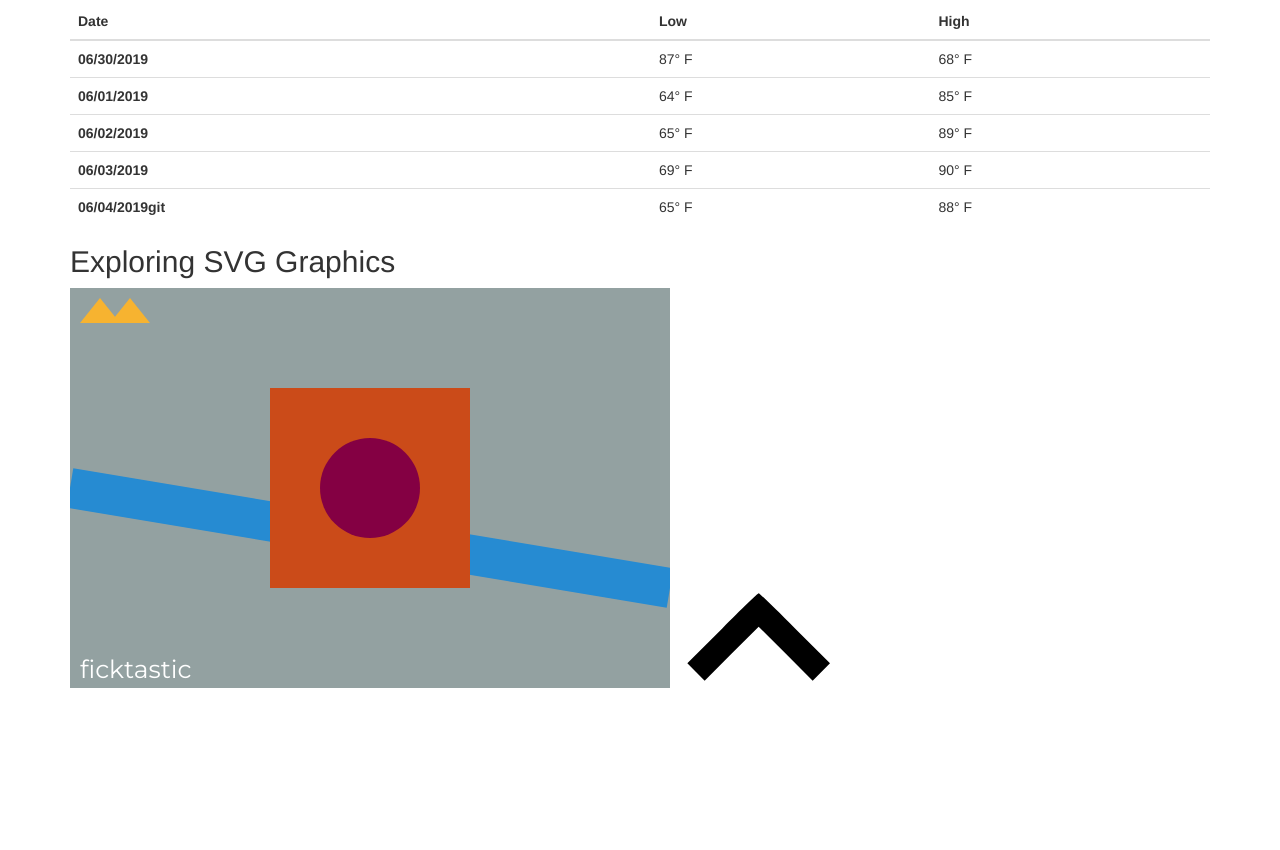
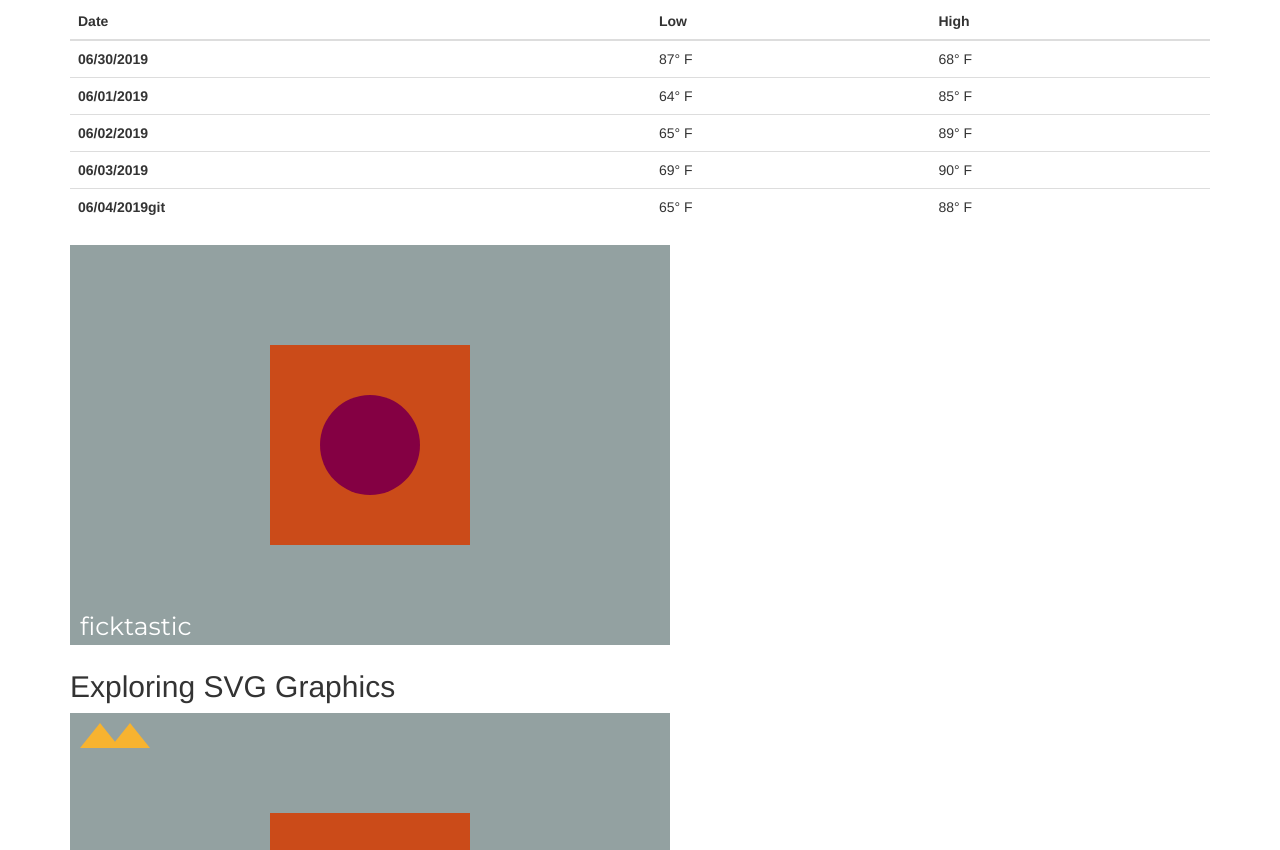
Before and after one commit to bnkfick/D3-Bar-Chart, a website: page builds/d3/index.html in a window 1280 px wide. Shown: the part 466-1316 px from the top of the page. Before the commit the page ends 1159 px from the top, so only its background shows below. Drawn offline with Linux system fonts and the light colour scheme.

Commit message:
added svg with d3 from script.js

```diff
--- a/builds/d3/index.html
+++ b/builds/d3/index.html
@@ -97,7 +97,7 @@
       </table>
 
       <div id="viz"></div>
-
+      <div id="d3draw"></div>
       <h2>Exploring SVG Graphics</h2>
 
       <div id="viz">
--- a/builds/d3/js/script.js
+++ b/builds/d3/js/script.js
@@ -15,3 +15,34 @@ var mydata = [
               '</th><td>' + d.low +
               '</td><td>' + d.high + '</td>'
     })
+
+d3.select('#d3draw')
+  .append('svg')
+    .attr('width', 600)
+    .attr('height', 400)
+    .style('background', '#93A1A1')
+  .append('rect')
+    .attr('x', 200)
+    .attr('y', 100)
+    .attr('height', 200)
+    .attr('width', 200)
+    .style('fill', '#CB4B19');
+
+d3.select('#d3draw svg')
+  .append('circle')
+  .attr('cx', 300)
+  .attr('cy', 200)
+  .attr('r', 50)
+  .style('fill', '#840043');
+
+
+
+
+  d3.select('#d3draw svg')
+    .append('text')
+    .style("fill", "white")
+    .style("font-family", "Montserrat")
+    .style("font-size", "25")
+    .attr("x", 10)
+    .attr("y", 390)
+    .text("ficktastic");
```
